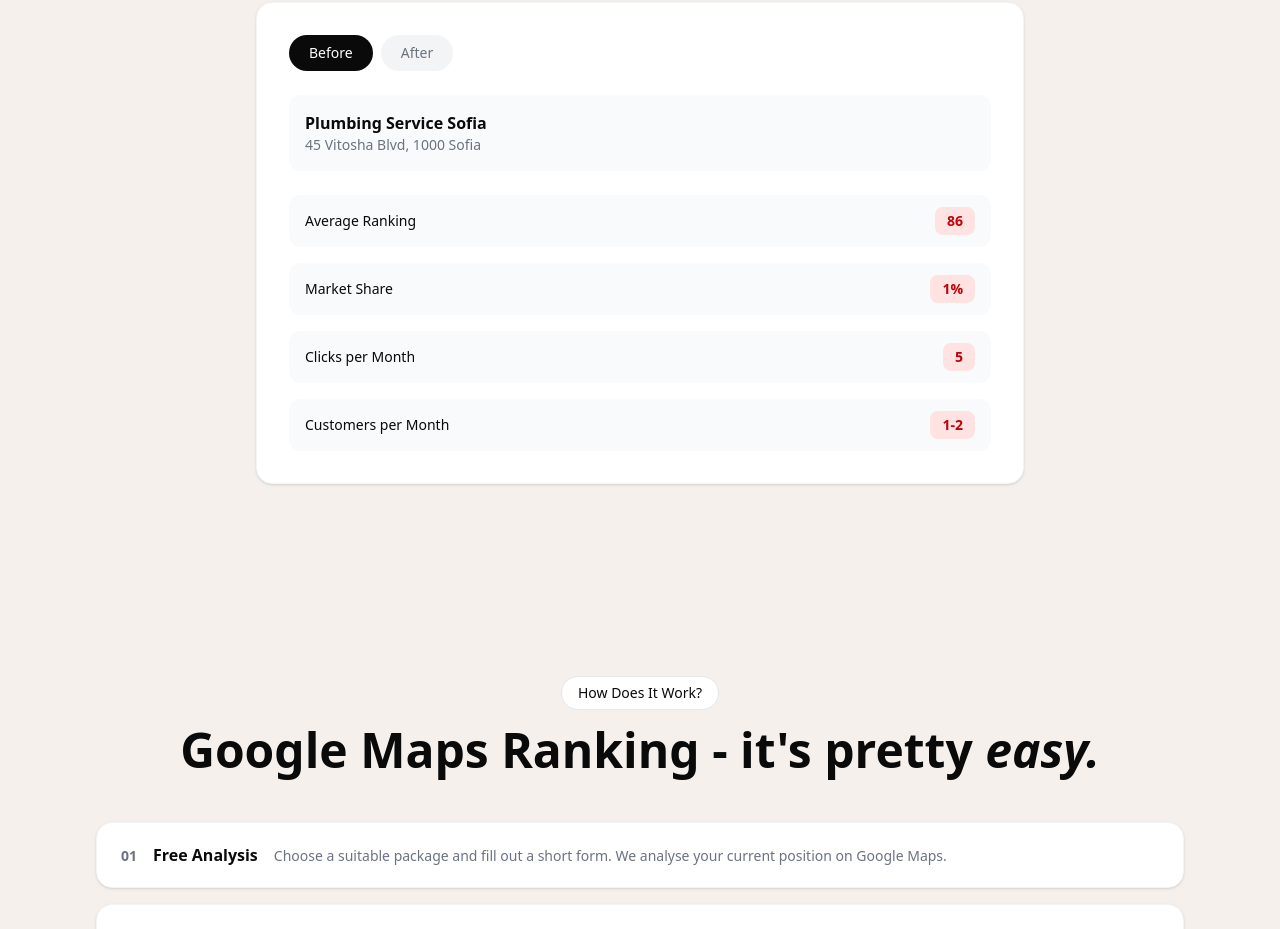
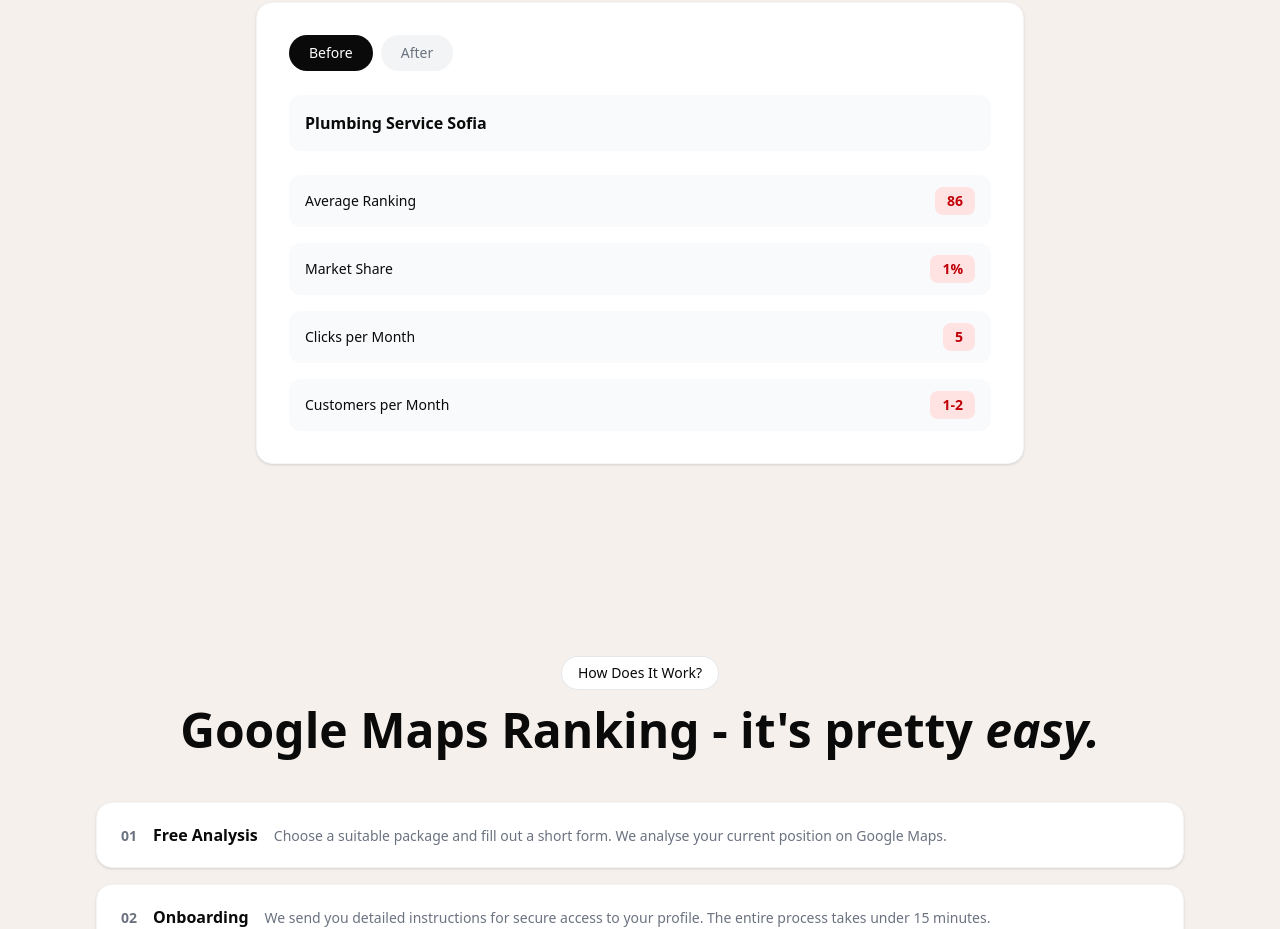
Before and after one commit to antoanp/atlasfold-landing, a Next.js app: page /en in a window 1280 px wide. Shown: the part 1640-2569 px from the top of the page. Built offline with nearby package versions, Linux system fonts and the light colour scheme; a web font is replaced by a local one.

Commit message:
Update the BeforeAfter section and remove the business address to fix a NAP mismatch warning

```diff
--- a/messages/bg.json
+++ b/messages/bg.json
@@ -71,8 +71,7 @@
       "after": "След"
     },
     "business": {
-      "name": "ВиК Сервиз София",
-      "address": "бул. Витоша 45, 1000 София"
+      "name": "ВиК Сервиз София"
     },
     "metrics": {
       "ranking": "Средна позиция",
--- a/messages/en.json
+++ b/messages/en.json
@@ -71,8 +71,7 @@
       "after": "After"
     },
     "business": {
-      "name": "Plumbing Service Sofia",
-      "address": "45 Vitosha Blvd, 1000 Sofia"
+      "name": "Plumbing Service Sofia"
     },
     "metrics": {
       "ranking": "Average Ranking",
--- a/src/components/sections/before-after.tsx
+++ b/src/components/sections/before-after.tsx
@@ -53,9 +53,6 @@ export function BeforeAfter() {
           <p className="font-display text-base font-bold">
             {t("business.name")}
           </p>
-          <p className="font-body text-sm text-text-secondary">
-            {t("business.address")}
-          </p>
         </div>
         <div className="flex flex-col gap-4">
           {metrics.map((metric) => (
```
